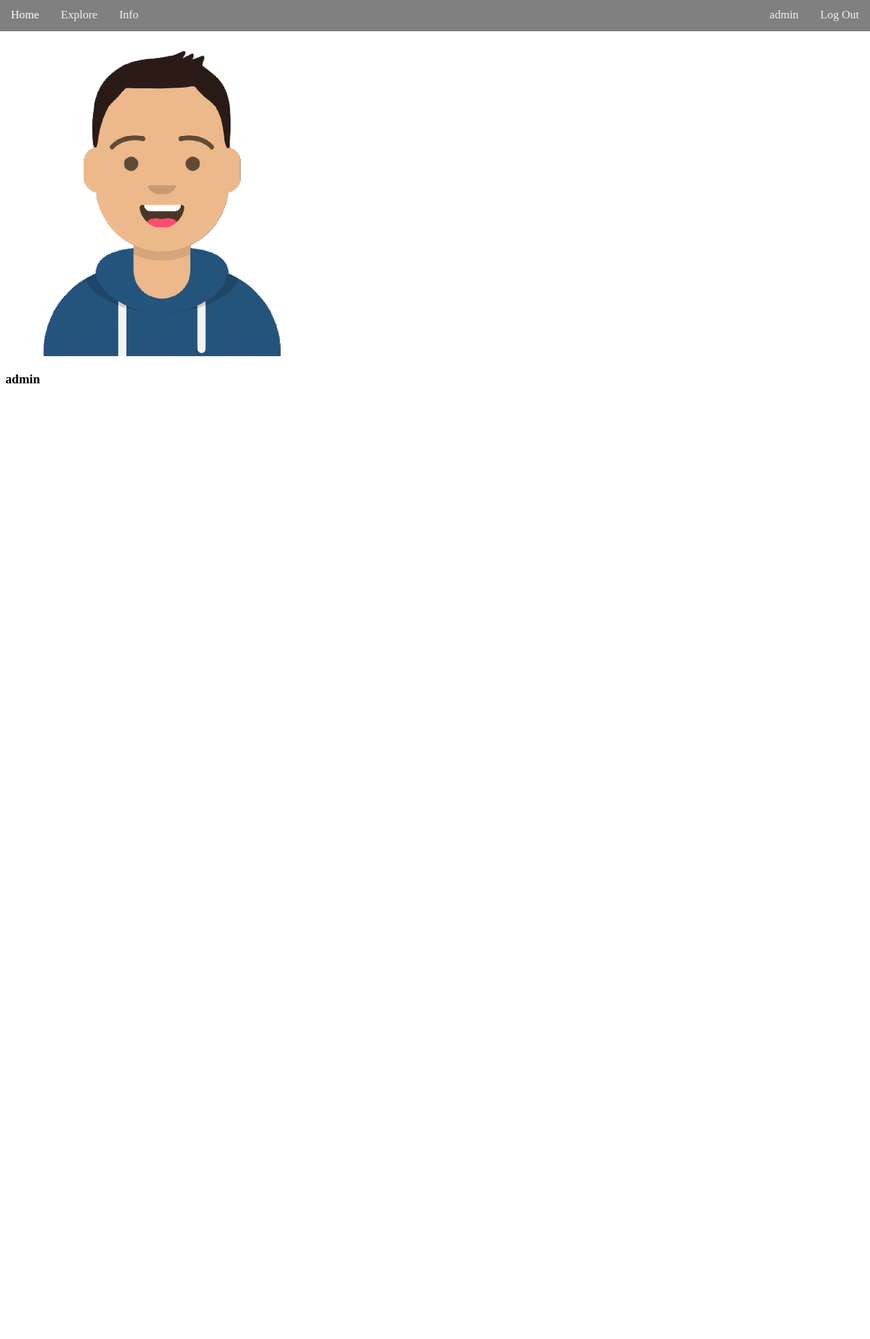
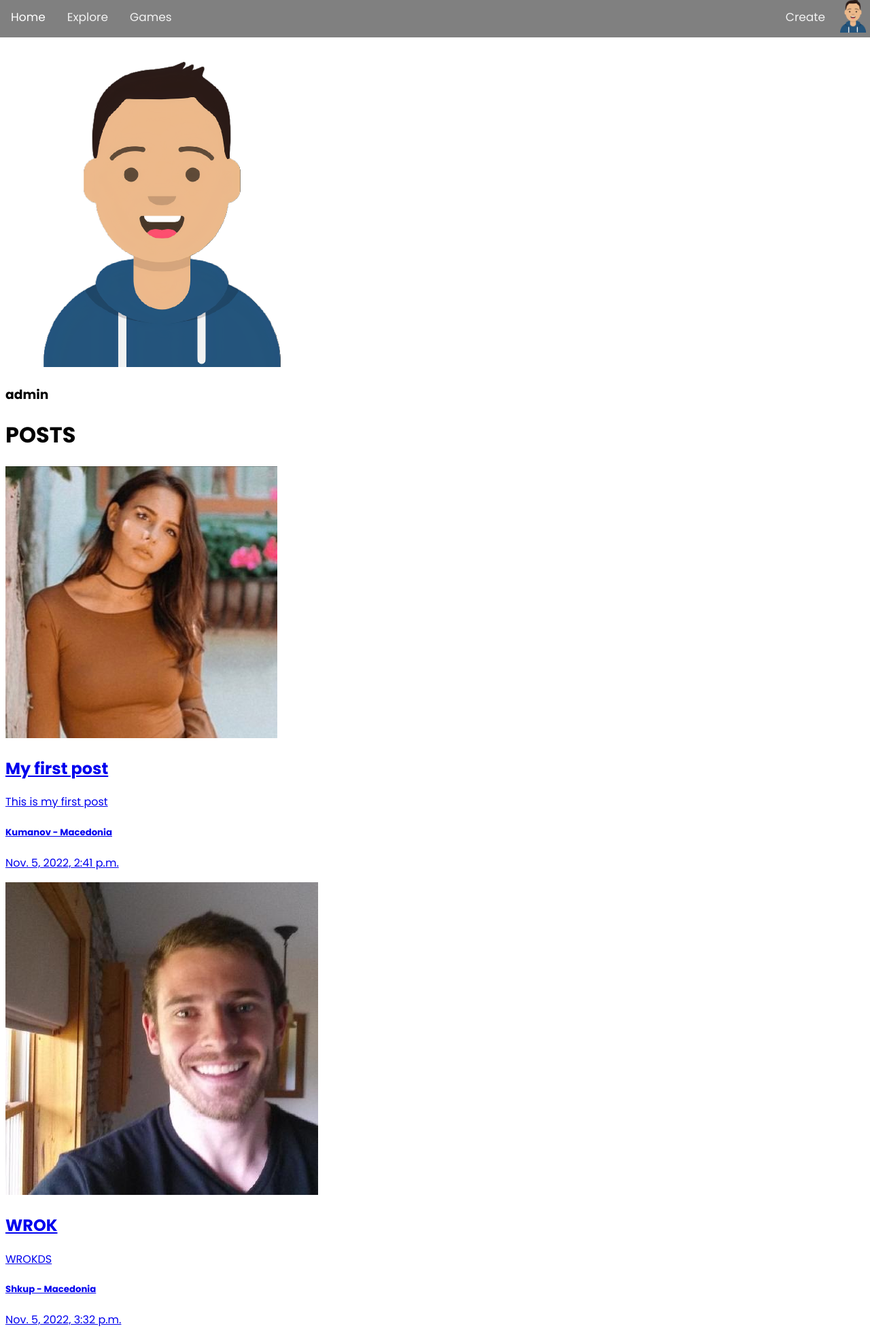
Before and after one commit to omertairi04/instaclone, a Django app: page /profile/3f8df50d-3b65-4ad8-8a62-a27367810308/ in a window 1280 px wide. Shown: the whole page at 68% size. Before the commit the page ends 564 px from the top, so only its background shows below. Run offline with Django 3.2, Linux system fonts and the light colour scheme; a user stored in the database is signed in; data comes from the database, SQL or seed files in the repository; both versions use the stored data as it was after the commit.

Commit message:
Profile and edit Profile

```diff
--- /dev/null
+++ b/static/scripts/sidepanel.js
@@ -0,0 +1,9 @@
+/* Set the width of the side navigation to 250px */
+function openNav() {
+    document.getElementById("mySidenav").style.width = "250px";
+  }
+
+  /* Set the width of the side navigation to 0 */
+  function closeNav() {
+    document.getElementById("mySidenav").style.width = "0";
+  }
--- a/static/styles/navbar.css
+++ b/static/styles/navbar.css
@@ -1,3 +1,5 @@
+@import url('https://fonts.googleapis.com/css?family=Poppins:400,500,600,700&display=swap');
+
 /* Add a black background color to the top navigation */
 .topnav {
     background-color: gray;
@@ -5,10 +7,6 @@
     margin-top: -10px;
     margin-left: -8px;
     margin-right: -8px;
-  }
-
-  .login{
-    float:right;
   }
 
   /* Style the links inside the navigation bar */
@@ -21,14 +19,97 @@
     font-size: 17px;
   }
 
+  .login {
+    float: right;
+  }
+
   /* Change the color of links on hover */
   .topnav a:hover {
-    background-color: beige;
     color: black;
   }
 
   /* Add a color to the active/current link */
   .topnav a.active {
-    background-color: gray;
     color: white;
   }
+
+.logout {
+  margin-top: 13px;
+  background-color: black;
+  border: none;
+  color: white;
+  text-align: center;
+  margin-left: 25px;
+  text-decoration: none;
+  display: inline-block;
+  font-size: 20px;
+  transition-duration: 0.4s;
+
+}
+.logout:hover {
+  background-color: white;
+  color: black;
+}
+.avatar {
+  vertical-align: middle;
+  border-radius: 50%;
+}
+.avatar:hover > .overlay{
+  width:100%;
+  height:100%;
+  position:absolute;
+  background-color:#000;
+  opacity:0.5;
+  border-radius:30px;
+}
+*{
+  font-family: 'Poppins', sans-serif;
+}
+.wrapper .post-icon{
+  /*display: inline-block;*/
+  height: 50px;
+  width: 50px;
+  float: left;
+  margin: 0 10px;
+  overflow: hidden;
+  background: #fff;
+  border-radius: 50px;
+  cursor: pointer;
+  box-shadow: 0px 10px 10px rgba(0,0,0,0.1);
+  transition: all 0.3s ease-out;
+}
+.wrapper .post-icon:hover{
+  width: 200px;
+}
+.wrapper .post-icon .icon {
+  /*display: inline-block;*/
+  float: left;
+  height: 50px;
+  width: 50px;
+  text-align: center;
+  border-radius: 50px;
+  box-sizing: border-box;
+  line-height: 55px;
+  transition: all 0.3s ease-out;
+}
+.wrapper .post-icon:nth-child(1):hover .icon{
+  background: #4267B2;
+}
+.wrapper .post-icon .icon i{
+  font-size: 25px;
+  line-height: 55px;
+  transition: all 0.3s ease-out;
+}
+.wrapper .post-icon:hover .icon i{
+  color: #fff;
+}
+.wrapper .post-icon span{
+  font-size: 15px;
+  font-weight: 200;
+  line-height: 50px;
+  margin-left: 10px;
+  transition: all 0.3s ease-out;
+}
+.wrapper .post-icon:nth-child(1) span{
+  color: #4267B2;
+}
--- /dev/null
+++ b/static/styles/sidepanel.css
@@ -0,0 +1,53 @@
+.pfp {
+    vertical-align: middle;
+    border-radius: 50%;
+}
+/* The side navigation menu */
+.sidenav {
+  height: 100%; /* 100% Full-height */
+  width: 0; /* 0 width - change this with JavaScript */
+  position: fixed; /* Stay in place */
+  z-index: 1; /* Stay on top */
+  top: 0; /* Stay at the top */
+  right: 0;
+  background-color: #111; /* Black*/
+  overflow-x: hidden; /* Disable horizontal scroll */
+  padding-top: 60px; /* Place content 60px from the top */
+  transition: 0.5s; /* 0.5 second transition effect to slide in the sidenav */
+}
+
+/* The navigation menu links */
+.sidenav a {
+  padding: 8px 8px 8px 32px;
+  text-decoration: none;
+  font-size: 25px;
+  color: #818181;
+  display: block;
+  transition: 0.3s;
+}
+
+/* When you mouse over the navigation links, change their color */
+.sidenav a:hover {
+  color: #f1f1f1;
+}
+
+/* Position and style the close button (top right corner) */
+.sidenav .closebtn {
+  position: absolute;
+  top: 0;
+  right: 25px;
+  font-size: 36px;
+  margin-left: 50px;
+}
+
+/* Style page content - use this if you want to push the page content to the right when you open the side navigation */
+#main {
+  transition: margin-left .5s;
+  padding: 20px;
+}
+
+/* On smaller screens, where height is less than 450px, change the style of the sidenav (less padding and a smaller font size) */
+@media screen and (max-height: 450px) {
+  .sidenav {padding-top: 15px;}
+  .sidenav a {font-size: 18px;}
+}
--- a/templates/main.html
+++ b/templates/main.html
@@ -7,6 +7,9 @@
     <meta name="viewport" content="width=device-width, initial-scale=1.0">
 
     <link rel="stylesheet" href="{% static 'styles/navbar.css' %}">
+    <link rel="stylesheet" type="text/css" href="{% static '/styles/sidepanel.css' %}">
+
+    <script type="text/javascript" src="{% static 'scripts/sidepanel.js' %}"></script>
 
     <title>{% block title %}{% endblock title %}</title>
 </head>
--- a/templates/navbar.html
+++ b/templates/navbar.html
@@ -1,16 +1,37 @@
 {% load static %}
 
-<div class="topnav">
-    <a class="active" href="{% url 'index' %}">Home</a>
-    <a href="#explore">Explore</a>
-    <a href="#info">Info</a>
-    <div class="login">
-    {% if user.is_authenticated %}
-        <a href="profile.html">{{user.username}}</a>
-        <a href="{% url 'logout' %}">Log Out</a>
-    {% else %}
-        <a href="{% url 'register' %}">Register</a>
-        <a href="{% url 'login' %}">Log In</a>
-    {% endif %}
-    </div>
+<header class="wrapper">
+    <div class="topnav">
+        <a class="active" href="/">Home</a>
+        <a href="">Explore</a>
+        <a href="">Games</a>
+        <div class="login">
+            {% if user.is_authenticated %}
+                <a href="/posts/create/">Create</a>
+                {% if user.profile.id %}
+                    <div id="mySidenav" class="sidenav">
+                        <p style="color:red;">Welcome {{ user.username }}</p>
+                        <a href="javascript:void(0)" class="closebtn" onclick="closeNav()">&times;</a>
+                        <a href="">Profile</a>
+                        <a href="">SETTINGS</a> <!--SETTINGS-->
+                        <a href="{% url 'edit-profile' %}">Edit Profile</a>
+                        <a class="nav-link" href="{% url 'logout' %}">Logout</a>
+                      </div>
+
+                      <!-- Use any element to open the sidenav -->
+                    <span onclick="openNav()">
+                        {% if user.profile.profile_image %}
+                        <img src="{{ user.profile.profile_image.url }}" class="rounded-circle" width="50" height="50">
+                        {% else %}
+                        <img src="{% static 'GProfile/images/pfp.jpg' %}" class="rounded-circle" width="50" height="50">
+                        {% endif %}
+                    </span>
+                {% endif %}
+            {% else %}
+                <a class="nav-link" href="{% url 'register' %}">Register</a>
+
+                <a class="nav-link" href="{% url 'login' %}">Login</a>
+            {% endif %}
+    <!--</div> -->
 </div>
+</header>
--- a/users/templates/users/profile.html
+++ b/users/templates/users/profile.html
@@ -5,4 +5,19 @@
 {% block content %}
 <img src="{{profile.profile_image.url}}" alt="">
 <h3>{{profile.username}}</h3>
+
+<h1>POSTS</h1>
+{% for post in posts %}
+<a href="{% url 'singlePost' post.id %}">
+    <img src="{{post.post_image.url}}" />
+    <h2>{{post.title}}</h2>
+    {% if post.caption %}
+    <p>{{post.caption}}</p>
+    {% endif %}
+    {% if post.location %}
+    <h5>{{post.location}}</h5>
+    {% endif %}
+    <p>{{post.created}}</p>
+    </a>
+{% endfor %}
 {% endblock content %}
--- a/users/urls.py
+++ b/users/urls.py
@@ -8,4 +8,5 @@ urlpatterns = [
     path('logout/',views.UserLogOut ,name='logout'),
 
     path('profile/<str:pk>/',views.viewProfile ,name='profile'),
+    path('edit-profile/', views.editProfile , name='edit-profile'),
 ]
--- a/users/views.py
+++ b/users/views.py
@@ -5,14 +5,32 @@ from django.contrib.auth.models import User
 from django.contrib import messages
 
 from users.models import Profile
-from .forms import CustomUserCreationForm
+from .forms import CustomUserCreationForm , ProfileForm
+from posts.models import Posts
 
 def viewProfile(request , pk):
     profile = Profile.objects.get(id=pk)
+    posts = profile.posts_set.all()
+
     context = {
         'profile':profile,
+        'posts':posts
     }
     return render(request, 'users/profile.html',context)
+
+@login_required(login_url='login')
+def editProfile(request):
+    profile = request.user.profile
+    form = ProfileForm(instance=profile)
+    if request.method == 'POST':
+        form = ProfileForm(request.POST , request.FILES , instance=profile)
+        if form.is_valid():
+            form.save()
+            return redirect('index')
+    context = {
+        'form':form
+    }
+    return render(request , 'users/editProfile.html',context)
 
 def register(request):
     form = CustomUserCreationForm()
```
Also changed, not shown: users/forms.py (+7 -0 lines), users/templates/users/editProfile.html (added, +12 -0 lines), db.sqlite3, media/profiles/mehdi.png (added).
